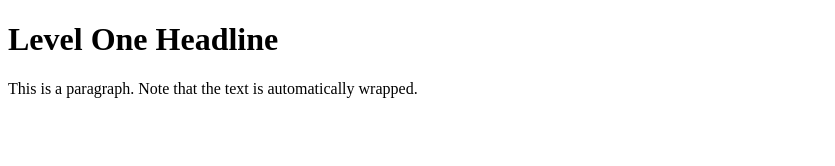
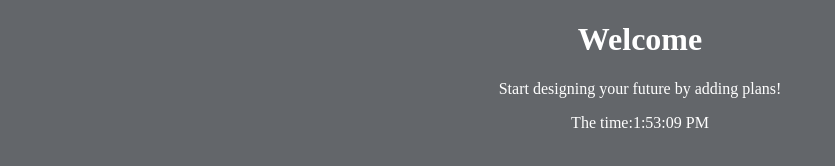
Before and after one commit to alibayramli/future-planner, a plain HTML site: page index.html in a window 1280 px wide. Shown: the whole page, without its empty margins (0-835 px from the left). Drawn offline with Linux system fonts and the light colour scheme.

Commit message:
Display date in the page

```diff
--- a/index.html
+++ b/index.html
@@ -1,14 +1,18 @@
 <!DOCTYPE html>
 <html lang="en">
   <head>
-    <!-- basic.html -->
-    <title>basic.html</title>
+    <title>Future Planner</title>
     <meta charset="UTF-8" />
+    <link rel="stylesheet" type="text/css" href="index.css" />
   </head>
   <body>
-    <h1>Level One Headline</h1>
-    <p>
-      This is a paragraph. Note that the text is automatically wrapped.
-    </p>
+    <div style="text-align: center; color: #fff;">
+      <h1>Welcome</h1>
+      <p>
+        Start designing your future by adding plans!
+      </p>
+      <p>The time:<span id="time"></span></p>
+    </div>
+    <script src="index.js"></script>
   </body>
 </html>
```
